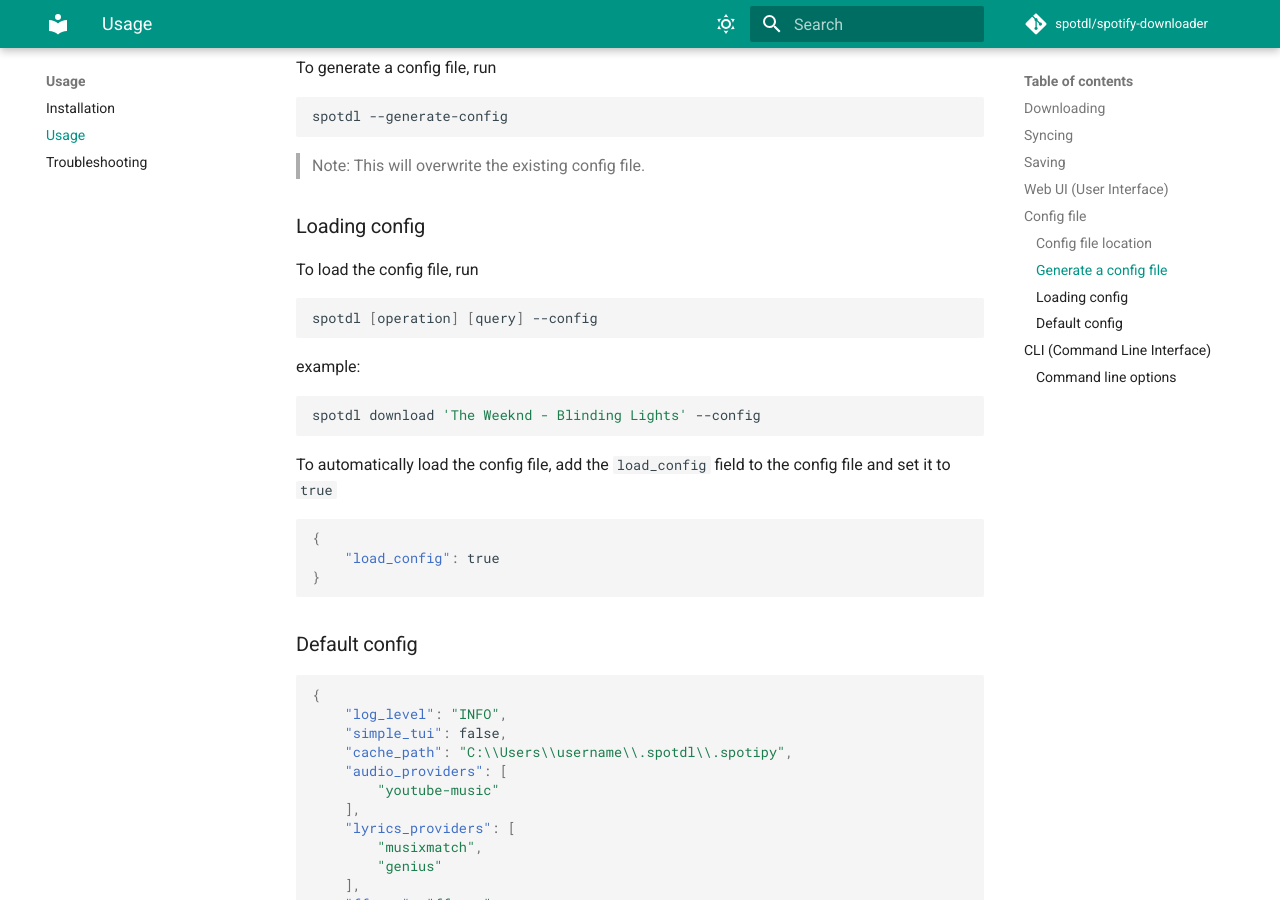
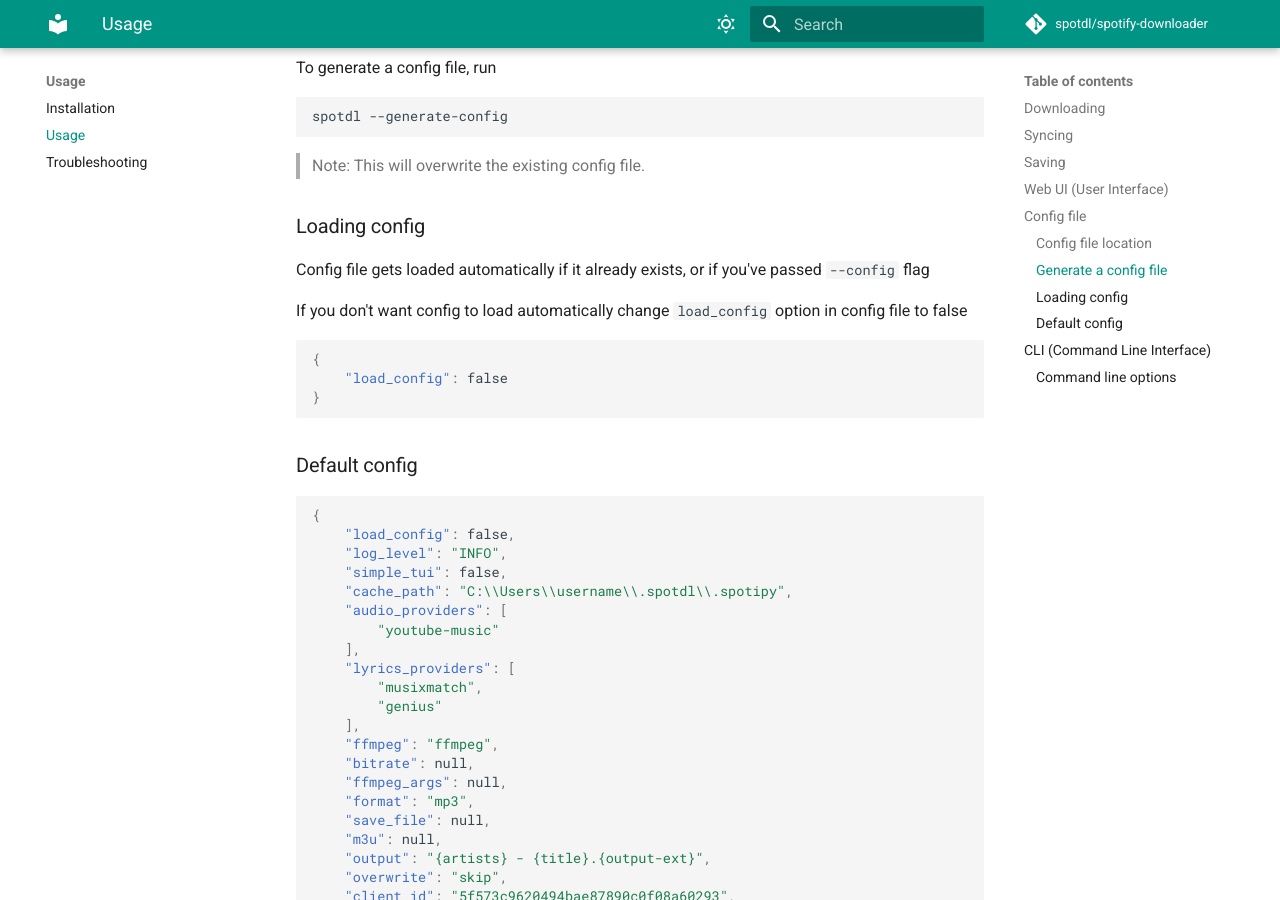
Before and after one commit to spotDL/spotify-downloader, an MkDocs documentation site: the page built from docs/usage.md, in a window 1280 px wide and 900 px high, scrolled down 1784 px. Built offline with MkDocs 1.6.1 and Material for MkDocs 9.7.7, drawn with Linux system fonts in a browser that asks for light colours; comment, search, counter and statistics services are not loaded.

Commit message:
update docs re: config loading

````diff
--- a/docs/usage.md
+++ b/docs/usage.md
@@ -179,24 +179,13 @@
 
 ### Loading config
 
-To load the config file, run
+Config file gets loaded automatically if it already exists, or if you've passed `--config` flag
 
-```bash
-spotdl [operation] [query] --config
-```
-
-example:
-
-```bash
-spotdl download 'The Weeknd - Blinding Lights' --config
-```
-
-To automatically load the config file, add the `load_config` field to the config file
-and set it to `true`
+If you don't want config to load automatically change `load_config` option in config file to false
 
 ```json
 {
-    "load_config": true
+    "load_config": false
 }
 ```
 
@@ -204,6 +193,7 @@
 
 ```json
 {
+    "load_config": false,
     "log_level": "INFO",
     "simple_tui": false,
     "cache_path": "C:\\Users\\username\\.spotdl\\.spotipy",
````
